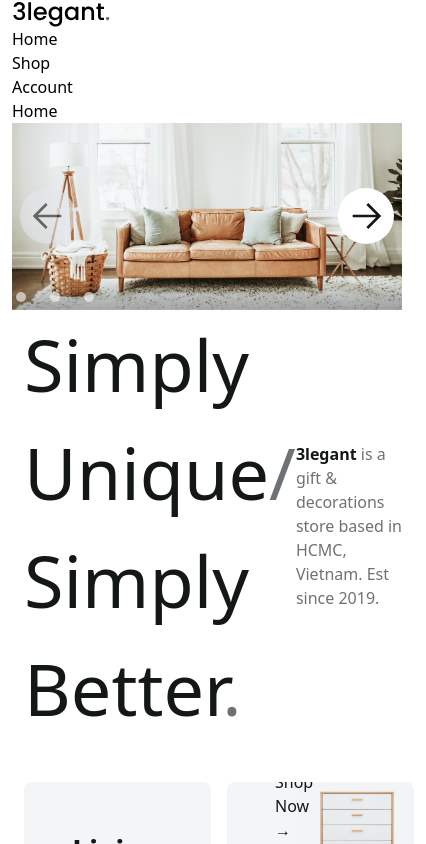
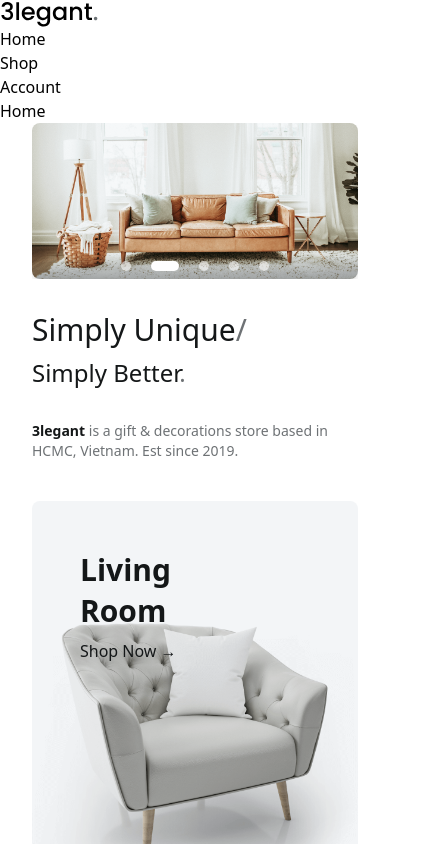
Before and after one commit to QobiljonDeveloper/e-commerce, a React (Vite) app: page / in a window 390 px wide. Shown: the top 844 px of the page, 426 px wide, since content can reach past the window. Built offline with nearby package versions, Linux system fonts and the light colour scheme; no server answers.

Commit message:
adding responsive all sections

```diff
--- a/src/index.css
+++ b/src/index.css
@@ -13,9 +13,7 @@
   width: 100%;
   margin-left: auto;
   margin-right: auto;
-  padding-left: 12px;
-  padding-right: 12px;
-  box-sizing: content-box;
+  box-sizing: border-box;
 }
 
 .custom-prev.swiper-button-disabled,
@@ -41,3 +39,10 @@
   opacity: 1;
   background: var(--color-text-py);
 }
+
+.swiper-horizontal > .swiper-pagination-bullets,
+.swiper-pagination-bullets.swiper-pagination-horizontal {
+  left: 50% !important;
+  right: auto !important;
+  width: auto !important;
+}
--- a/src/pages/home/components/CategoryTypes/CategoryTypes.tsx
+++ b/src/pages/home/components/CategoryTypes/CategoryTypes.tsx
@@ -6,8 +6,8 @@ import { Link } from "react-router-dom";
 
 const CategoryTypes = () => {
   return (
-    <section className="container mx-auto py-10">
-      <div className="grid grid-cols-2 gap-4">
+    <section className="container mx-auto py-10 px-8">
+      <div className="grid grid-cols-1 md:grid-cols-2 gap-4">
         <div className="row-span-2 relative rounded-lg overflow-hidden">
           <img
             src={chair}
--- a/src/pages/home/components/MySwiper/MySwiper.tsx
+++ b/src/pages/home/components/MySwiper/MySwiper.tsx
@@ -1,5 +1,5 @@
 import { memo } from "react";
-import { Keyboard, Navigation, Pagination } from "swiper/modules";
+import { Keyboard, Navigation, Pagination, Autoplay } from "swiper/modules";
 import { Swiper, SwiperSlide } from "swiper/react";
 import "swiper/css";
 import "swiper/css/navigation";
@@ -10,10 +10,10 @@ import mySwiper from "../../../../assets/mySwiper.png";
 
 const MySwiper = () => {
   return (
-    <div className="relative">
+    <div className="relative w-full px-8">
       <Swiper
         slidesPerView={1}
-        spaceBetween={30}
+        spaceBetween={16}
         keyboard={{ enabled: true }}
         pagination={{
           el: ".custom-pagination",
@@ -23,43 +23,56 @@ const MySwiper = () => {
           prevEl: ".custom-prev",
           nextEl: ".custom-next",
         }}
-        modules={[Keyboard, Pagination, Navigation]}
+        autoplay={{
+          delay: 3000,
+          disableOnInteraction: false,
+        }}
+        breakpoints={{
+          821: {
+            slidesPerView: 3,
+            spaceBetween: 28,
+            navigation: {
+              prevEl: ".custom-prev",
+              nextEl: ".custom-next",
+            },
+            autoplay: false,
+          },
+          640: { slidesPerView: 1, spaceBetween: 20 },
+          768: { slidesPerView: 2, spaceBetween: 24 },
+          1280: { slidesPerView: 1, spaceBetween: 32 },
+        }}
+        modules={[Keyboard, Pagination, Navigation, Autoplay]}
         className="mySwiper select-none"
       >
-        <SwiperSlide className="select-none">
-          <img src={mySwiper} alt="slide-1" />
-        </SwiperSlide>
-        <SwiperSlide className="select-none">
-          <img src={mySwiper} alt="slide-2" />
-        </SwiperSlide>
-        <SwiperSlide className="select-none">
-          <img src={mySwiper} alt="slide-3" />
-        </SwiperSlide>
-        <SwiperSlide className="select-none">
-          <img src={mySwiper} alt="slide-4" />
-        </SwiperSlide>
-        <SwiperSlide className="select-none">
-          <img src={mySwiper} alt="slide-5" />
-        </SwiperSlide>
+        {[1, 2, 3, 4, 5].map((num) => (
+          <SwiperSlide key={num} className="select-none">
+            <img
+              src={mySwiper}
+              alt={`slide-${num}`}
+              className="w-full h-auto object-cover rounded-lg shadow-md"
+            />
+          </SwiperSlide>
+        ))}
       </Swiper>
 
-      <div className="custom-pagination absolute bottom-4 left-1/2 -translate-x-1/2 flex justify-center gap-4 z-20"></div>
+      <div className="custom-pagination absolute -bottom-8 left-1/2 -translate-x-1/2 flex justify-center gap-3 z-20"></div>
 
       <button
-        className="custom-prev absolute left-2 top-1/2 -translate-y-1/2 z-20
-                   bg-white size-14 flex items-center justify-center rounded-full
-                   cursor-pointer text-sy"
+        className="custom-prev absolute left-2 sm:left-4 top-1/2 -translate-y-1/2 z-20
+             hidden md:flex bg-white w-8 h-8 sm:w-10 sm:h-10 md:w-12 md:h-12
+             items-center justify-center rounded-full cursor-pointer shadow-md
+             hover:bg-gray-100 transition"
       >
-        <GrLinkPrevious size={32} />
+        <GrLinkPrevious className="w-4 h-4 sm:w-5 sm:h-5 md:w-6 md:h-6" />
       </button>
 
       <button
-        className="custom-next absolute right-2 top-1/2 -translate-y-1/2 z-20
-                   bg-white size-14 flex items-center justify-center rounded-full
-                   cursor-pointer text-sy"
-
+        className="custom-next absolute right-2 sm:right-4 top-1/2 -translate-y-1/2 z-20
+             hidden md:flex bg-white w-8 h-8 sm:w-10 sm:h-10 md:w-12 md:h-12
+             items-center justify-center rounded-full cursor-pointer shadow-md
+             hover:bg-gray-100 transition"
       >
-        <GrLinkNext size={32} />
+        <GrLinkNext className="w-4 h-4 sm:w-5 sm:h-5 md:w-6 md:h-6" />
       </button>
     </div>
   );
--- a/src/pages/home/components/SimplyBetter/SimplyBetter.tsx
+++ b/src/pages/home/components/SimplyBetter/SimplyBetter.tsx
@@ -3,15 +3,22 @@ import { memo } from "react";
 const SimplyBetter = () => {
   return (
     <section className="">
-      <div className="container">
-        <div className="flex  justify-between items-center">
-          <h3 className="font-medium text-[72px] text-sy">
-            Simply Unique<span className="text-text-sy">/</span> Simply Better
-            <span className="text-text-sy">.</span>
-          </h3>
-          <p className="text-[16px] font-normal text-text-sy">
-            <span className="text-sy font-semibold">3legant</span> is a gift & decorations store based in HCMC,
-            Vietnam. Est since 2019.{" "}
+      <div className="container box-content px-8 mt-8 ">
+        <div className="flex flex-col lg:flex-row justify-between  lg:items-center gap-4 ">
+          <div className="flex flex-col w-full lg:w-[70%]">
+            <h3 className="font-medium text-3xl sm:text-2xl md:text-5xl lg:text-[64px] xl:text-[72px] leading-tight text-sy ">
+              Simply Unique
+              <span className="text-text-sy">/</span>
+            </h3>
+            <h3 className="font-medium text-2xl sm:text-4xl md:text-5xl lg:text-[64px] xl:text-[72px] text-sy mt-2">
+              Simply Better
+              <span className="text-text-sy">.</span>
+            </h3>
+          </div>
+
+          <p className="text-sm sm:text-base md:text-lg font-normal text-text-sy max-w-xl mt-4 lg:mt-0 lg:w-1/2">
+            <span className="text-sy font-semibold">3legant</span> is a gift &
+            decorations store based in HCMC, Vietnam. Est since 2019.
           </p>
         </div>
       </div>
```
Lines whose indentation alone changed are shown as unchanged.
